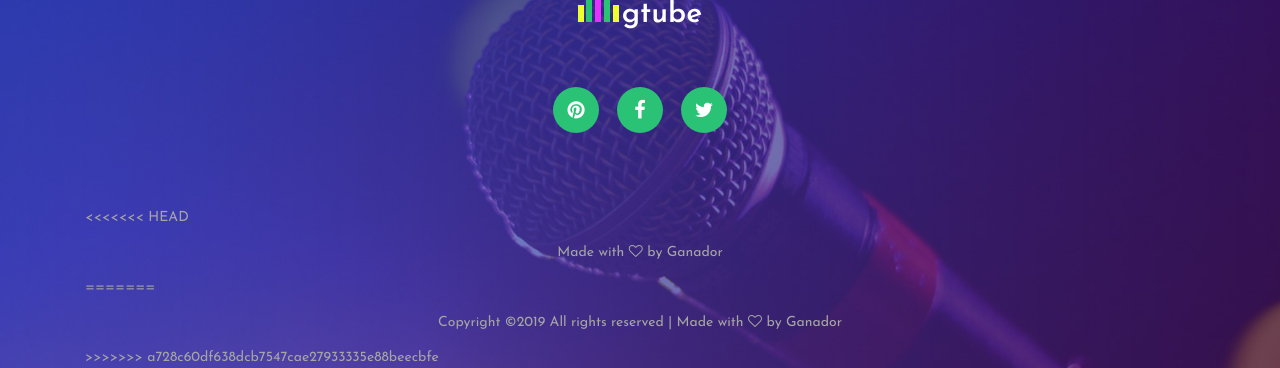
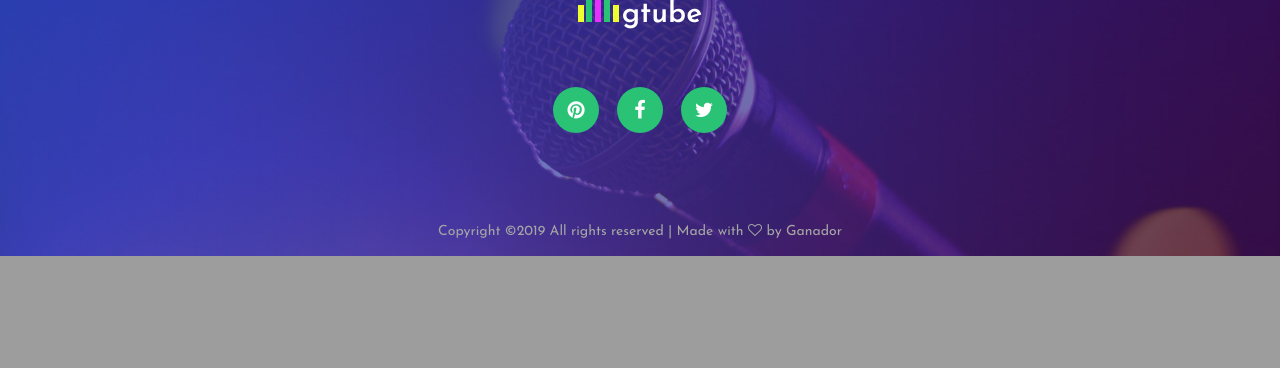
Before and after one commit to aayush-yb/GTube, a Python web app: template templates/contact.html in a window 1280 px wide. Shown: the part 1794-2162 px from the top of the page. After the commit the page ends 2050 px from the top, so only its background shows below. Run offline with Jinja, Linux system fonts and the light colour scheme; the template is opened without the code that fills it, so the values that code supplies are empty; some libraries are stand-ins or nearby versions.

Commit message:
Update contact.html

```diff
--- a/templates/contact.html
+++ b/templates/contact.html
@@ -162,13 +162,8 @@
 			<div class="container">
 				<div class="row">
 					<div class="col">
-<<<<<<< HEAD
-						<div class="copyright text-center">
-Made with <i class="fa fa-heart-o" aria-hidden="true"></i> by Ganador</a></div>
-=======
 						<div class="copyright text-center"><!-- Link back to Colorlib can't be removed. Template is licensed under CC BY 3.0. -->
 Copyright &copy;<script>document.write(new Date().getFullYear());</script> All rights reserved | Made with <i class="fa fa-heart-o" aria-hidden="true"></i> by Ganador</a></div>
->>>>>>> a728c60df638dcb7547cae27933335e88beecbfe
 					</div>
 				</div>
 			</div>
```
